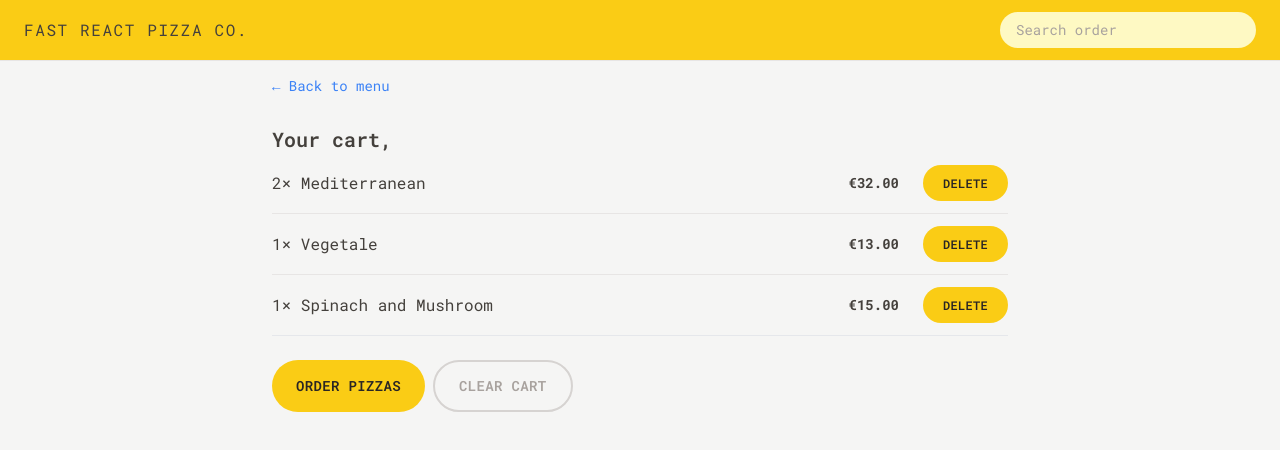
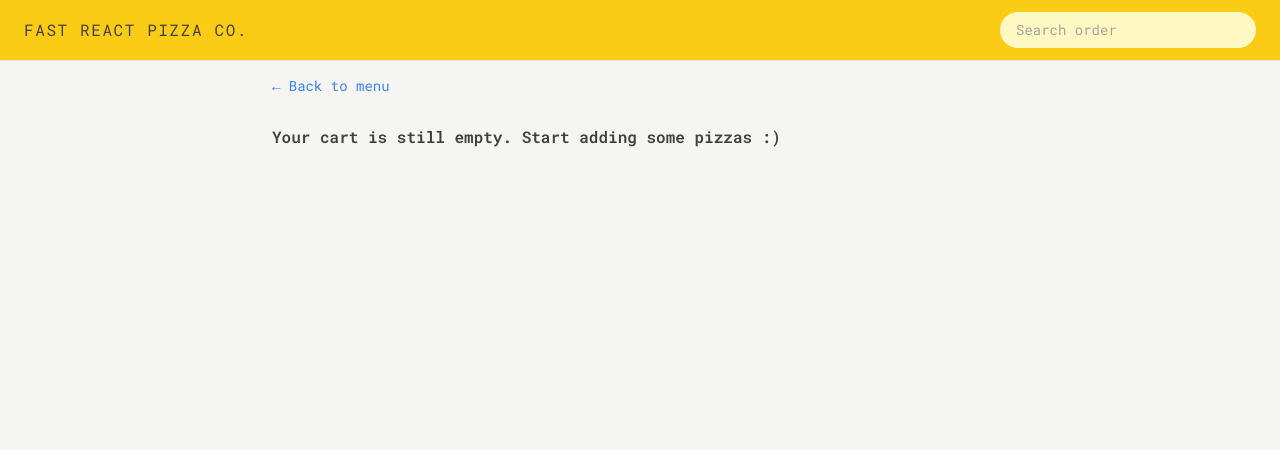
Before and after one commit to sairu-sh/fast-pizza-react, a React (Vite) app: page /cart in a window 1280 px wide. Shown: the top 450 px of the page. Built offline with nearby package versions, Linux system fonts and the light colour scheme.

Commit message:
created a selector function to get all the cart items and then used useSelector hook to display it in the cart page

```diff
--- a/src/features/cart/Cart.jsx
+++ b/src/features/cart/Cart.jsx
@@ -1,8 +1,9 @@
-import { Link } from "react-router-dom";
 import LinkButton from "../../ui/LinkButton";
 import Button from "../../ui/Button";
 import CartItem from "./CartItem";
-import { useSelector } from "react-redux";
+import EmptyCart from "./EmptyCart";
+import { useDispatch, useSelector } from "react-redux";
+import { emptyCart, getCart } from "./cartSlice";
 
 const fakeCart = [
   {
@@ -30,7 +31,10 @@
 
 function Cart() {
   const username = useSelector((store) => store.user.userName);
-  const cart = fakeCart;
+  const cart = useSelector(getCart);
+  const dispatch = useDispatch();
+
+  if (!cart.length) return <EmptyCart />;
 
   return (
     <div className="px-4 py-3">
@@ -48,7 +52,9 @@
         <Button type="primary" to="/order/new">
           Order pizzas
         </Button>
-        <Button type="secondary">Clear cart</Button>
+        <Button type="secondary" onClick={() => dispatch(emptyCart())}>
+          Clear cart
+        </Button>
       </div>
     </div>
   );
--- a/src/features/cart/EmptyCart.jsx
+++ b/src/features/cart/EmptyCart.jsx
@@ -1,11 +1,13 @@
-import { Link } from 'react-router-dom';
+import LinkButton from "../../ui/LinkButton";
 
 function EmptyCart() {
   return (
-    <div>
-      <Link to="/menu">&larr; Back to menu</Link>
+    <div className="px-4 py-3">
+      <LinkButton to="/menu">&larr; Back to menu</LinkButton>
 
-      <p>Your cart is still empty. Start adding some pizzas :)</p>
+      <p className="mt-7 font-semibold">
+        Your cart is still empty. Start adding some pizzas :)
+      </p>
     </div>
   );
 }
--- a/src/features/cart/cartSlice.js
+++ b/src/features/cart/cartSlice.js
@@ -51,6 +51,8 @@
 
 export default cartSlice.reducer;
 
+export const getCart = (state) => state.cart.cart;
+
 export const getTotalCartQuantity = (state) =>
   state.cart.cart.reduce((sum, item) => sum + item.quantity, 0);
 
```
